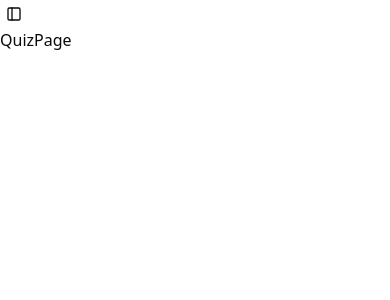
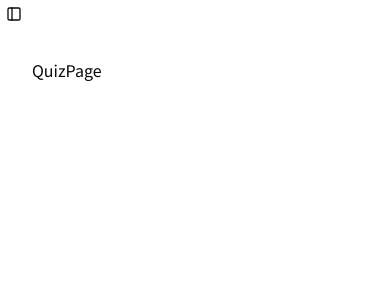
Before and after one commit to yosshi0525/world-heritage-quiz, a Next.js app in the folder packages/frontend/: page /quiz in a window 390 px wide. Shown: the top 300 px of the page. Built offline with nearby package versions, Linux system fonts and the light colour scheme.

Commit message:
feat: enhance QuizPage layout and update AppSidebar links

```diff
--- a/packages/frontend/app/quiz/page.tsx
+++ b/packages/frontend/app/quiz/page.tsx
@@ -1,3 +1,7 @@
 export default function QuizPage() {
-	return <div>QuizPage</div>;
+	return (
+		<div className="font-sans grid grid-rows-[20px_1fr_20px] items-center justify-items-center min-h-screen p-8 pb-20 gap-16 sm:p-20">
+			QuizPage
+		</div>
+	);
 }
--- a/packages/frontend/components/app-sidebar.tsx
+++ b/packages/frontend/components/app-sidebar.tsx
@@ -4,13 +4,16 @@
 	SidebarGroup,
 	SidebarHeader,
 } from "@/components/ui/sidebar";
+import Link from "next/link";
 
 export default function AppSidebar() {
 	return (
 		<Sidebar>
 			<SidebarHeader>世界遺産クイズ</SidebarHeader>
 			<SidebarContent>
-				<SidebarGroup>日本の遺産</SidebarGroup>
+				<SidebarGroup>
+					<Link href="quiz">日本の遺産</Link>
+				</SidebarGroup>
 			</SidebarContent>
 		</Sidebar>
 	);
```
